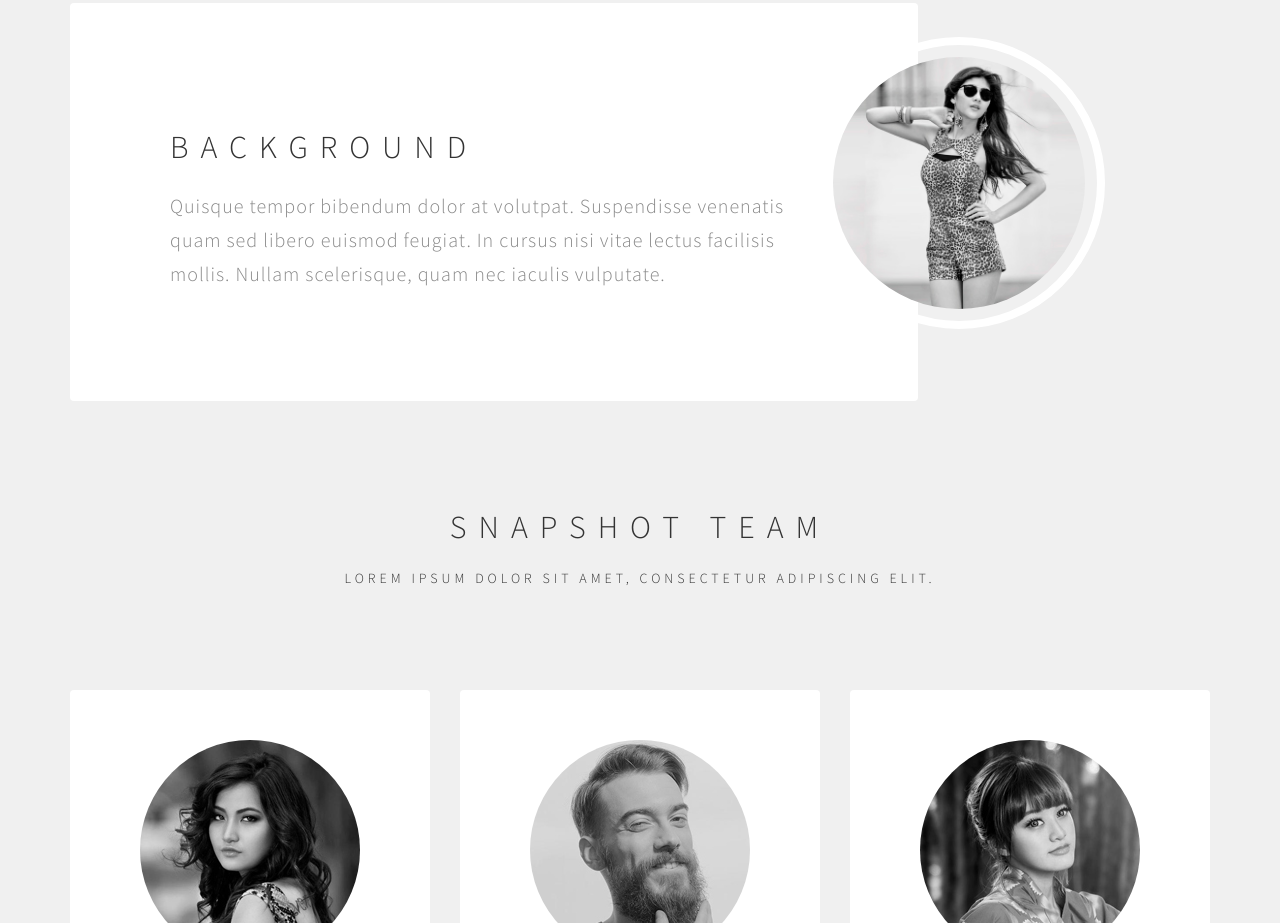
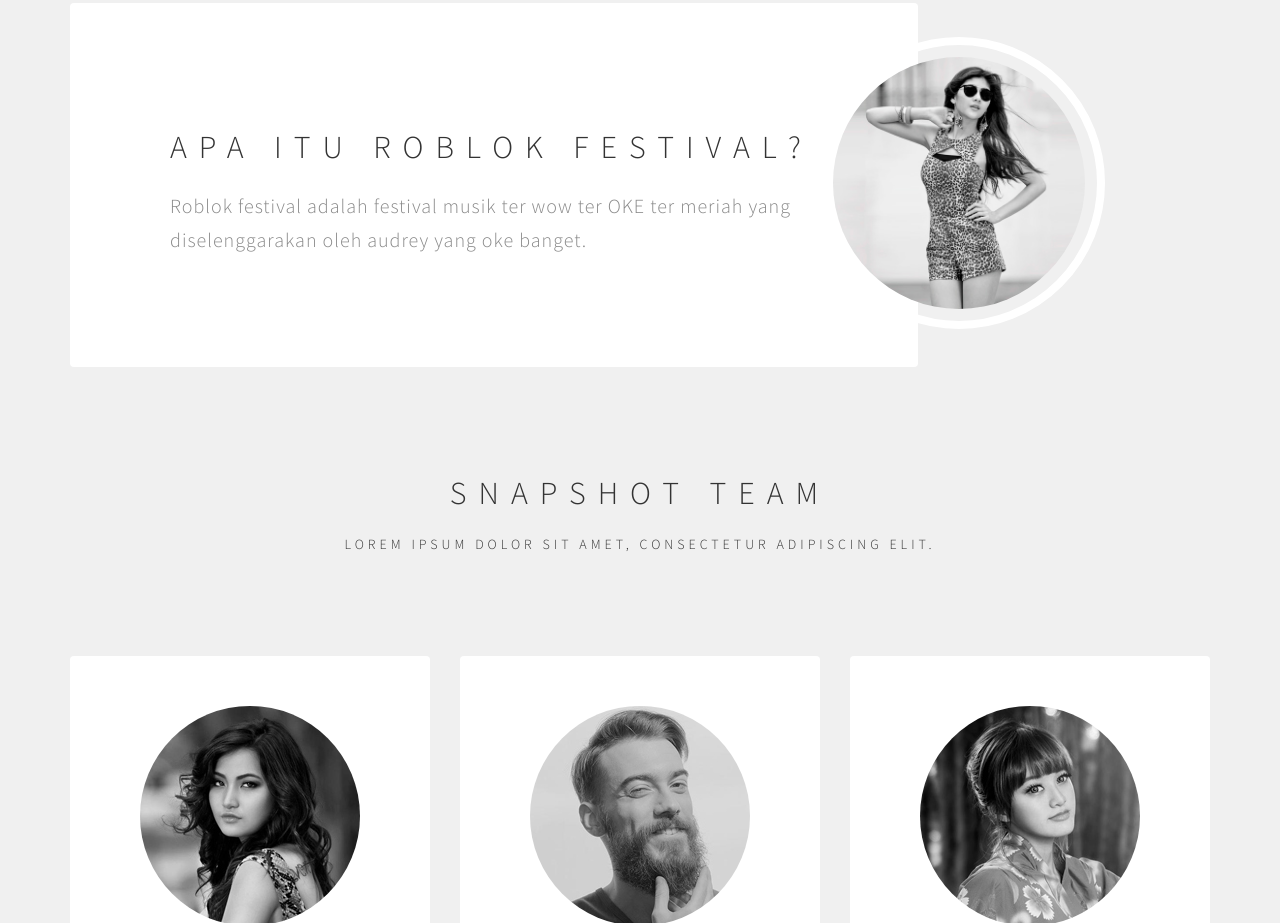
Before and after one commit to hahahaudrey/audddrey, a plain HTML site: page index.html in a window 1280 px wide. Shown: the part 917-1840 px from the top of the page. Drawn offline with Linux system fonts and the light colour scheme.

Commit message:
Update index.html

```diff
--- a/index.html
+++ b/index.html
@@ -95,8 +95,8 @@ http://tympanus.net/codrops/2013/06/18/caption-hover-effects/
 
       <div class="col-md-9 col-sm-8 wow fadeInUp" data-wow-delay="0.2s">
         <div class="about-thumb">
-          <h1>Background</h1>
-          <p>Quisque tempor bibendum dolor at volutpat. Suspendisse venenatis quam sed libero euismod feugiat. In cursus nisi vitae lectus facilisis mollis. Nullam scelerisque, quam nec iaculis vulputate.</p>
+          <h1>Apa itu ROBLOK FESTIVAL?</h1>
+          <p>Roblok festival adalah festival musik ter wow ter OKE ter meriah yang diselenggarakan oleh audrey yang oke banget.</p>
         </div>
       </div>
 
```
